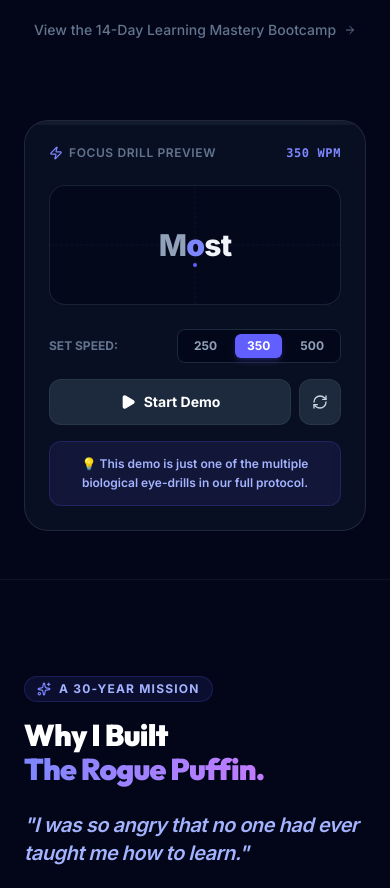
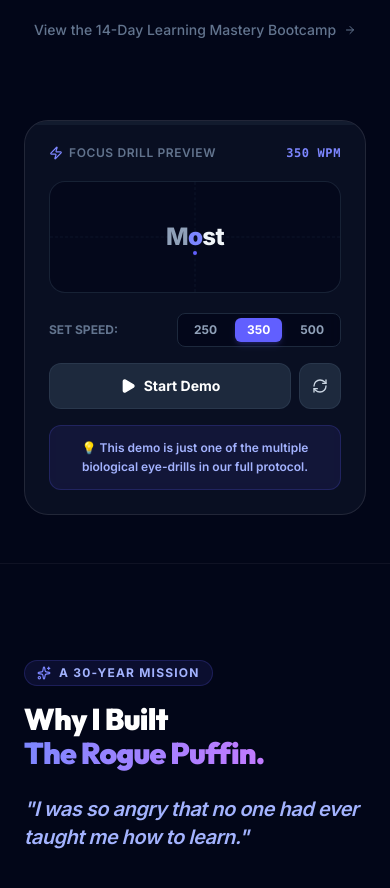
Before and after one commit to richardvanderkolk/the-rogue-puffin, a Next.js app: page /learning-mastery in a window 390 px wide. Shown: the part 940-1828 px from the top of the page. Built offline with nearby package versions, Linux system fonts and the light colour scheme; no server answers.

Commit message:
Fix WPM dynamic updates and layout shifts due to wrapping text in pacer previews

```diff
--- a/src/components/PacerEngine.tsx
+++ b/src/components/PacerEngine.tsx
@@ -51,9 +51,11 @@ export default function PacerEngine({ text, wpm, isPlaying, mode, chunkSize = 3,
     const [currentWpm, setCurrentWpm] = useState(wpm);
 
     // Reset WPM when base WPM changes or on stop
+    const lastWpmPropRef = useRef(wpm);
     useEffect(() => {
-        if (!isPlaying) {
+        if (!isPlaying || wpm !== lastWpmPropRef.current) {
             setCurrentWpm(wpm);
+            lastWpmPropRef.current = wpm;
         }
     }, [wpm, isPlaying]);
 
--- a/src/components/landing/InteractivePacerPreview.tsx
+++ b/src/components/landing/InteractivePacerPreview.tsx
@@ -73,7 +73,7 @@ export function InteractivePacerPreview() {
   const { start, middle, end } = getStyledWord(currentWord);
 
   return (
-    <div className={`bg-slate-900/60 backdrop-blur-xl border rounded-3xl p-6 md:p-8 shadow-2xl relative overflow-hidden flex flex-col justify-between w-full min-h-[350px] max-w-md mx-auto group transition-all duration-500 ${
+    <div className={`bg-slate-900/60 backdrop-blur-xl border rounded-3xl p-6 md:p-8 shadow-2xl relative overflow-hidden flex flex-col justify-between w-full h-[395px] max-w-md mx-auto group transition-all duration-500 ${
       isPlaying ? 'border-indigo-500/30 shadow-[0_0_50px_rgba(99,102,241,0.08)]' : 'border-white/10 shadow-none'
     }`}>
       {/* Decorative top header glow */}
@@ -88,7 +88,7 @@ export function InteractivePacerPreview() {
       </div>
 
       {/* Pacer Word Window */}
-      <div className={`flex-1 flex items-center justify-center relative my-6 bg-slate-950/60 border rounded-2xl overflow-hidden min-h-[120px] transition-colors duration-500 ${
+      <div className={`flex-shrink-0 h-28 flex items-center justify-center relative my-4 bg-slate-950/60 border rounded-2xl overflow-hidden transition-colors duration-500 ${
         isPlaying ? 'border-indigo-500/20' : 'border-slate-800/80'
       }`}>
         {/* Horizontal alignment guides */}
@@ -96,7 +96,7 @@ export function InteractivePacerPreview() {
         <div className="absolute left-1/2 -translate-x-1/2 inset-y-0 border-l border-dashed border-slate-800/40 pointer-events-none" />
 
         {/* Render Word with colored fixation point */}
-        <div className="relative z-10 text-3xl md:text-4xl font-extrabold tracking-tight select-none">
+        <div className="relative z-10 text-2xl sm:text-3xl md:text-4xl font-extrabold tracking-tight select-none whitespace-nowrap">
           <span className="text-slate-400">{start}</span>
           <span className="text-indigo-400 font-black relative">
             {middle}
--- a/src/components/landing/LearningMasteryPacerPreview.tsx
+++ b/src/components/landing/LearningMasteryPacerPreview.tsx
@@ -72,7 +72,7 @@ export function LearningMasteryPacerPreview() {
   const { start, middle, end } = getStyledWord(currentWord);
 
   return (
-    <div className={`bg-slate-900/60 backdrop-blur-xl border rounded-3xl p-6 md:p-8 shadow-2xl relative overflow-hidden flex flex-col justify-between w-full min-h-[350px] max-w-md mx-auto group transition-all duration-500 ${
+    <div className={`bg-slate-900/60 backdrop-blur-xl border rounded-3xl p-6 md:p-8 shadow-2xl relative overflow-hidden flex flex-col justify-between w-full h-[395px] max-w-md mx-auto group transition-all duration-500 ${
       isPlaying ? 'border-indigo-500/30 shadow-[0_0_50px_rgba(99,102,241,0.08)]' : 'border-white/10 shadow-none'
     }`}>
       {/* Decorative top header glow */}
@@ -87,7 +87,7 @@ export function LearningMasteryPacerPreview() {
       </div>
 
       {/* Pacer Word Window */}
-      <div className={`flex-1 flex items-center justify-center relative my-6 bg-slate-950/60 border rounded-2xl overflow-hidden min-h-[120px] transition-colors duration-500 ${
+      <div className={`flex-shrink-0 h-28 flex items-center justify-center relative my-4 bg-slate-950/60 border rounded-2xl overflow-hidden transition-colors duration-500 ${
         isPlaying ? 'border-indigo-500/20' : 'border-slate-800/80'
       }`}>
         {/* Horizontal alignment guides */}
@@ -95,7 +95,7 @@ export function LearningMasteryPacerPreview() {
         <div className="absolute left-1/2 -translate-x-1/2 inset-y-0 border-l border-dashed border-slate-800/40 pointer-events-none" />
 
         {/* Render Word with colored fixation point */}
-        <div className="relative z-10 text-3xl md:text-4xl font-extrabold tracking-tight select-none">
+        <div className="relative z-10 text-2xl sm:text-3xl md:text-4xl font-extrabold tracking-tight select-none whitespace-nowrap">
           <span className="text-slate-400">{start}</span>
           <span className="text-indigo-400 font-black relative">
             {middle}
```
